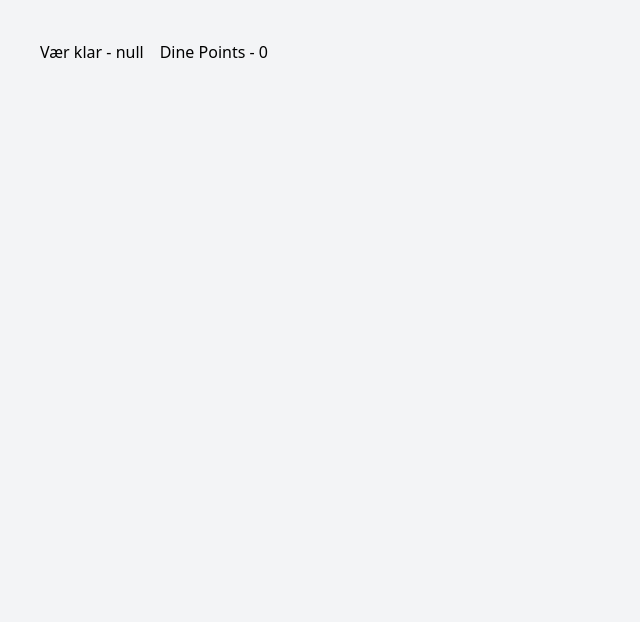
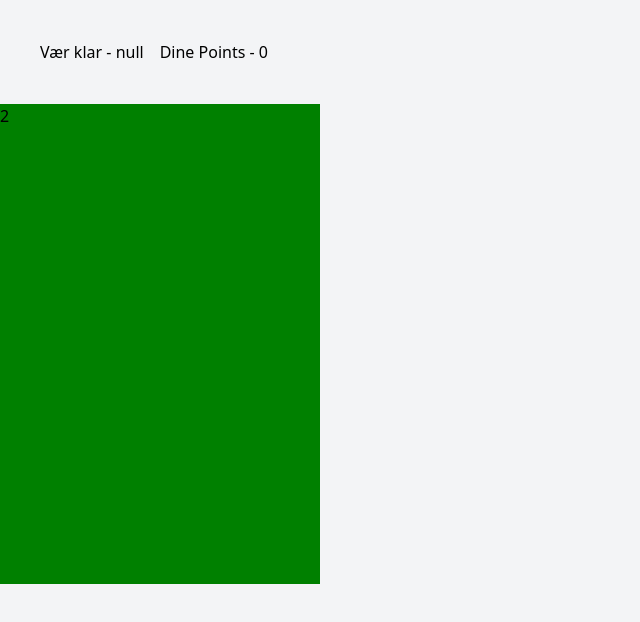
Before and after one commit to Danielh21/DinoFlip, a React (Create React App) app: page /game in a window 1280 px wide. Shown: the top 622 px of the page, without its empty margins (0-640 px from the left). Built offline with nearby package versions, Linux system fonts and the light colour scheme.

Commit message:
Added flip animation

```diff
--- /dev/null
+++ b/src/Components/Card.tsx
@@ -0,0 +1,23 @@
+import React from 'react'
+import { useAppSelector } from '../Hooks/Hooks'
+import { translate as t } from '../Services/Translations'
+
+export function Card() {
+
+    function flipCard(target : HTMLDivElement) {
+        target.classList.toggle("hover");
+    }
+
+    return (
+        <div className="flip-container" onTouchStart={(e) => flipCard(e.currentTarget)}>
+            <div className="flipper">
+                <div className="card-front">
+                    2
+                </div>
+                <div className="card-back">
+                    1
+                </div>
+            </div>
+        </div>
+    )
+}
--- a/src/Pages/Game.tsx
+++ b/src/Pages/Game.tsx
@@ -1,9 +1,13 @@
 import React from 'react'
+import { Card } from '../Components/Card'
 import { ScoreBoard } from '../Components/ScoreBoard'
 
 export function Game() {
 
   return (
-    <ScoreBoard />
+    <div>
+      <ScoreBoard />
+      <Card />
+    </div>
   )
 }
--- a/src/index.css
+++ b/src/index.css
@@ -1,4 +1,41 @@
 /* ./src/index.css */
+
+:root {
+    --mycolor: 'red'
+}
+
 @tailwind base;
 @tailwind components;
 @tailwind utilities;
+@layer utilities {
+    .flip-container {
+        perspective: 1000px;
+    }
+    .flip-container.hover .flipper {
+        transform: rotateY(180deg);
+    }
+    .card-back {
+        background-color: red;
+        transform: rotateY(180deg);
+    }
+    .card-front {
+        background-color: green;
+        z-index: 2;
+        transform: rotateY(0deg);
+    }
+    .flip-container, .card-back, .card-front {
+        width: 320px;
+        height: 480px;
+    }
+    .flipper {
+        transition: 0.6s;
+        transform-style: preserve-3d;
+        position: relative;
+      }
+    .card-back, .card-front {
+        backface-visibility: hidden;
+        position: absolute;
+        top: 0;
+        left: 0;
+    }
+}
```
Also changed, not shown: src/Store/Store.tsx (line endings or trailing spaces).
